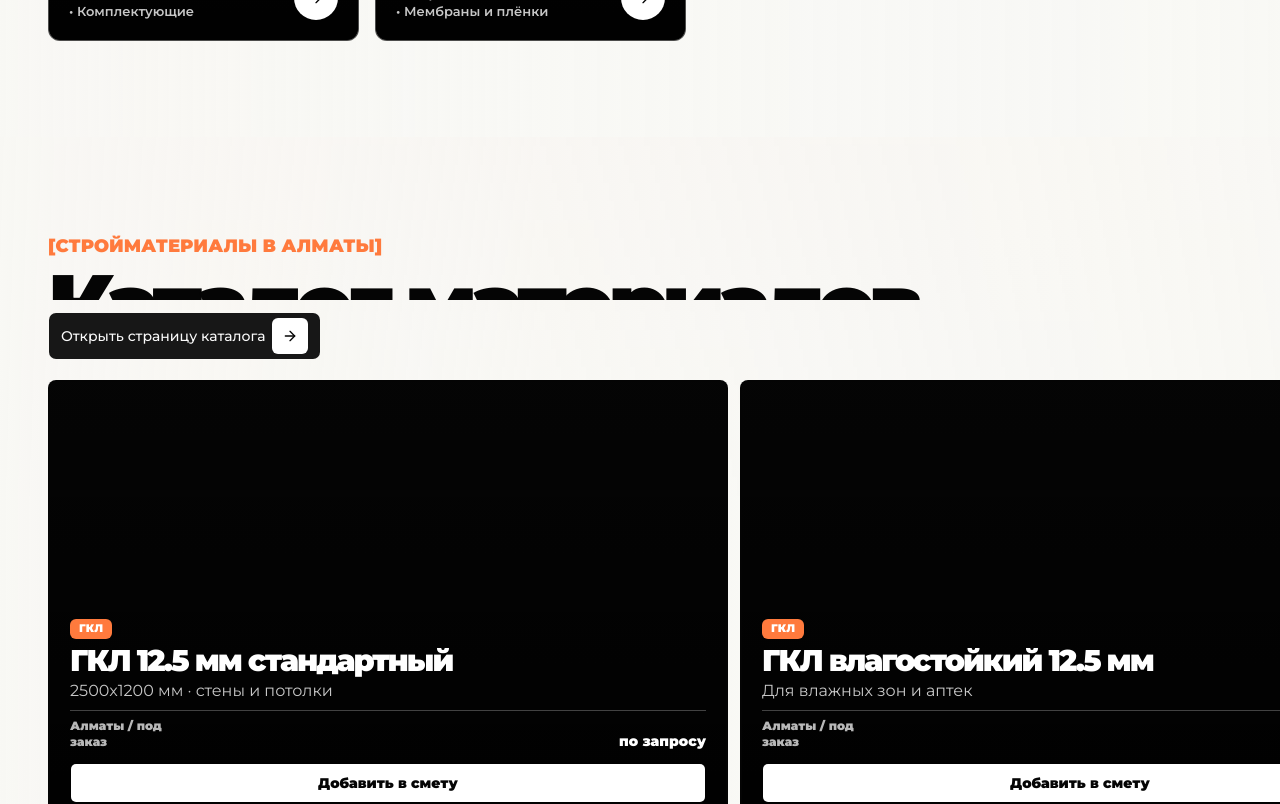
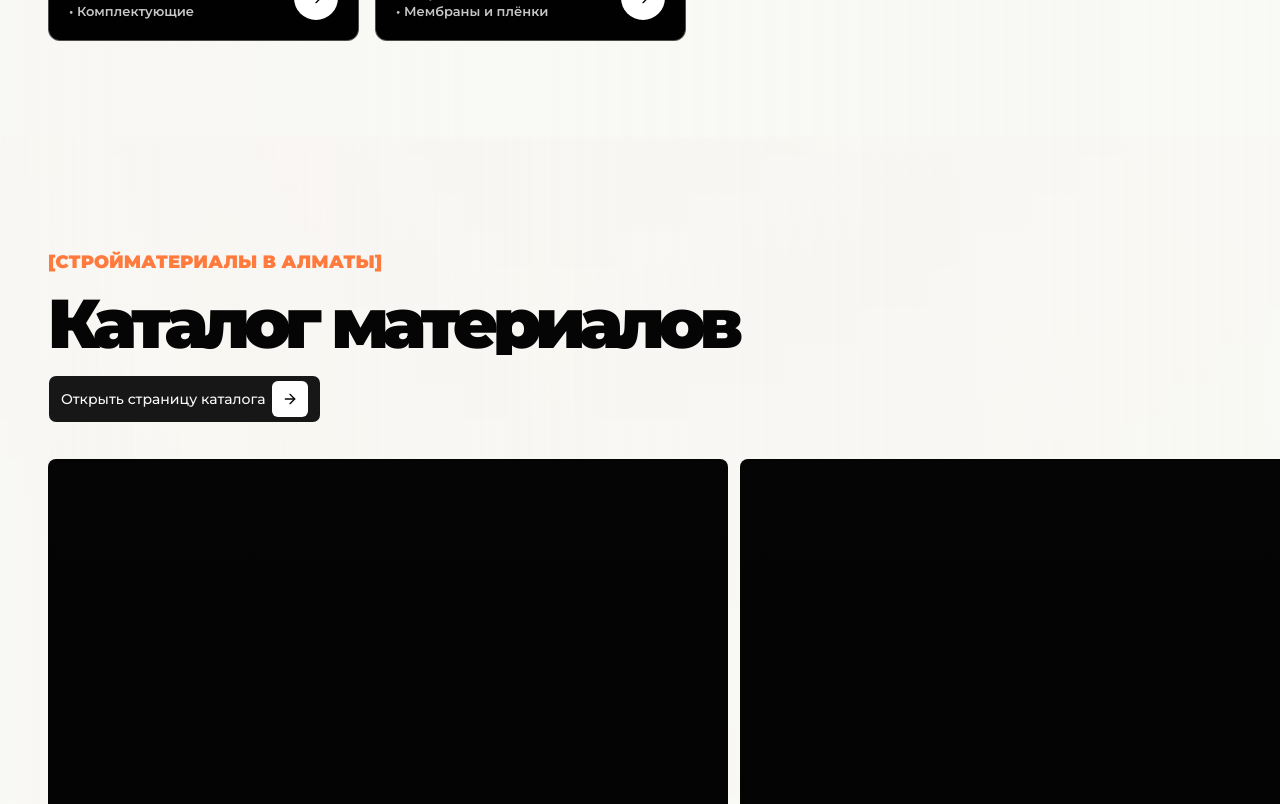
Before and after one commit to Fodi999/kazaxbud, a Next.js app: page / in a window 1280 px wide. Shown: the part 3640-4444 px from the top of the page. Built offline with nearby package versions, Linux system fonts and the light colour scheme.

Commit message:
fix catalog section spacing

```diff
--- a/src/App.tsx
+++ b/src/App.tsx
@@ -730,14 +730,16 @@ export function App({ initialCatalogSlug = null }: { initialCatalogSlug?: string
           </div>
         </Section>
 
-        <Section id="material-products" scene="photo-city">
-          <p className="tag">{content.catalog.tag}</p>
-          <MaskedTitle className="my-3 text-[clamp(64px,6.8vw,126px)] font-black leading-[.78] tracking-tightest">{content.catalog.title}</MaskedTitle>
-          <div className="mb-4 flex flex-wrap gap-3">
-            <Button className="btn-black btn-with-arrow h-auto rounded-lg" type="button" onClick={() => openCatalog()}>
-              <span>{content.catalog.open}</span>
-              <ArrowBox />
-            </Button>
+        <Section id="material-products" scene="photo-city" className="!h-auto !min-h-svh !justify-start !overflow-visible gap-8 pt-28">
+          <div className="grid max-w-[1120px] gap-5">
+            <p className="tag">{content.catalog.tag}</p>
+            <MaskedTitle className="text-[clamp(44px,5.4vw,104px)] font-black leading-[.82] tracking-tightest">{content.catalog.title}</MaskedTitle>
+            <div className="flex flex-wrap gap-3">
+              <Button className="btn-black btn-with-arrow h-auto rounded-lg" type="button" onClick={() => openCatalog()}>
+                <span>{content.catalog.open}</span>
+                <ArrowBox />
+              </Button>
+            </div>
           </div>
           <div className="-mx-6 flex gap-3 overflow-x-auto px-6 pb-4 pt-1 md:-mx-12 md:px-12 lg:-mr-[230px] lg:pr-[230px] [scrollbar-width:thin]">
             {productCards}
```
